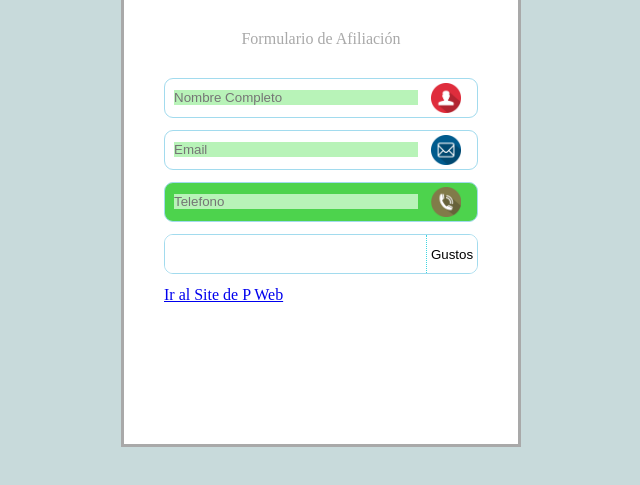
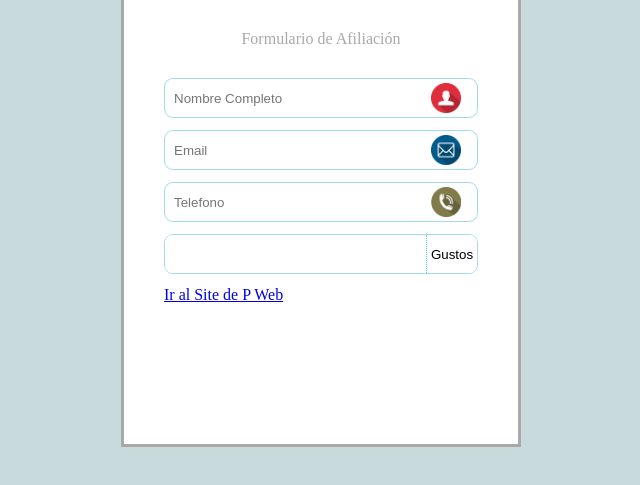
Before and after one commit to JuanesSaigo/2162102-Parcial1, a plain HTML site: page index.html in a window 1280 px wide. Shown: the part 153-638 px from the top of the page, without its empty margins (319-959 px from the left). Drawn offline with Linux system fonts and the light colour scheme.

Commit message:
cambios 5

```diff
--- a/i.css
+++ b/i.css
@@ -69,7 +69,6 @@ header{
     border-color: rgb(162, 219, 238);
     border-width: 1px;
     border-radius: 9px;
-    padding: 9px;
     margin-bottom: 12px;
 }
 
@@ -86,12 +85,10 @@ header{
     border-color: rgb(162, 219, 238);
     border-width: 1px;
     border-radius: 9px;
-    padding: 9px;
     margin-bottom: 12px;
 }
 
 .form13{
-    background-color: rgb(77, 211, 77);
     background-image: url(images/phone-call-icon.png);
     background-repeat: no-repeat;
     background-position: 266px ;
@@ -103,15 +100,18 @@ header{
     border-color: rgb(162, 219, 238);
     border-width: 1px;
     border-radius: 9px;
-    padding: 9px;
     margin-bottom: 12px;
 }
 
 .form111{
-    padding: auto;
-    width: 83%;
-    background-color: rgb(184, 243, 184);
+    width: 100%;
+    height: 100%;
     border-width: 0px;
+    border-radius: 8px;
+    outline-color: rgb(64, 213, 224);
+    padding-right: 80px;
+    padding-left: 9px;
+    background-color: transparent;
 }
 
 .form112{
```
